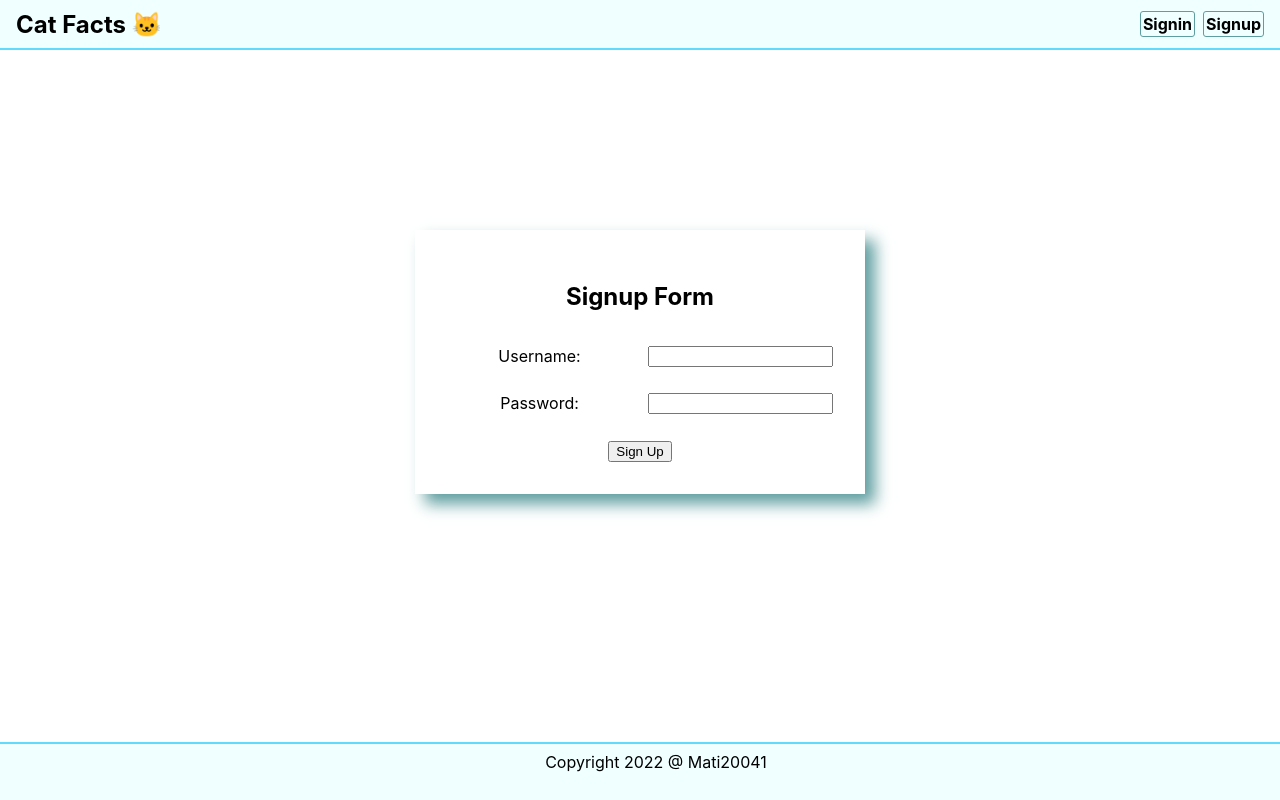
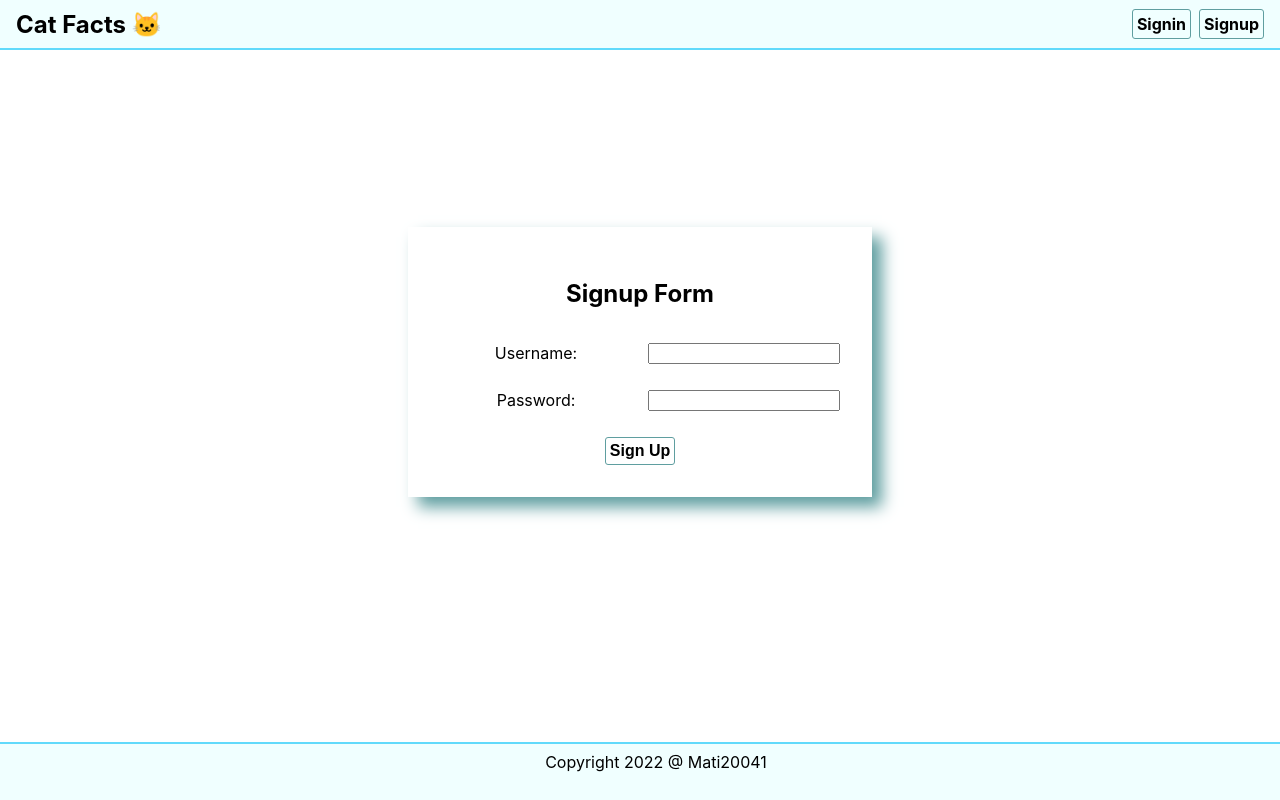
Before and after one commit to Mati20041/cat-facts, a React (Create React App) app in the folder modules/cat-facts-frontend/: page /signup in a window 1280 px wide. Built offline with nearby package versions, Linux system fonts and the light colour scheme.

Commit message:
fixed colors; added theme to todo

```diff
--- a/modules/cat-facts-frontend/src/colors.ts
+++ b/modules/cat-facts-frontend/src/colors.ts
@@ -3,4 +3,6 @@ export const Colors = {
   navBackground: '#F0FFFFFF',
   error: '#FF0000FF',
   shadow: '#5F9EA0FF',
+  white: '#FFFFFF',
+  grayOut: '#5f5f5f',
 };
--- a/modules/cat-facts-frontend/src/components/Navigation.tsx
+++ b/modules/cat-facts-frontend/src/components/Navigation.tsx
@@ -4,6 +4,7 @@ import { Link } from 'react-router-dom';
 import { useAuthentication } from '../providers/AuthenticationProvider';
 import { routes } from '../routing';
 import { Colors } from '../colors';
+import { cssButton } from './StyledParts';
 
 export const Navigation = () => {
   const { user } = useAuthentication();
@@ -43,8 +44,5 @@ const StyledNavigation = styled.nav`
 `;
 
 export const StyledNavigationLink = styled(Link)`
-  font-weight: bold;
-  border: 1px solid ${Colors.shadow};
-  border-radius: 3px;
-  padding: 2px;
+  ${cssButton};
 `;
--- a/modules/cat-facts-frontend/src/components/StyledParts.ts
+++ b/modules/cat-facts-frontend/src/components/StyledParts.ts
@@ -1,11 +1,11 @@
-import styled from 'styled-components';
+import styled, { css } from 'styled-components';
 import { Colors } from '../colors';
 
 export const StyledForm = styled.form`
   display: grid;
   grid-template-columns: 1fr 1fr;
   grid-gap: 1rem;
-  max-width: 25rem;
+  width: 25rem;
 
   & h2 {
     grid-column: span 2;
@@ -33,3 +33,14 @@ export const StyledCard = styled.div`
   display: flex;
   box-shadow: ${Colors.shadow} 10px 10px 15px;
 `;
+export const cssButton = css`
+  font-weight: bold;
+  border: 1px solid ${Colors.shadow};
+  border-radius: 3px;
+  padding: 0.25rem;
+`;
+export const StyledButton = styled.button`
+  font-size: 1rem;
+  ${cssButton};
+  background-color: ${Colors.white};
+`;
--- a/modules/cat-facts-frontend/src/views/Signin.tsx
+++ b/modules/cat-facts-frontend/src/views/Signin.tsx
@@ -10,6 +10,7 @@ import { UserDto } from '@cat-facts/shared';
 import { useAuthentication } from '../providers/AuthenticationProvider';
 import { routes } from '../routing';
 import {
+  StyledButton,
   StyledButtonGroup,
   StyledCard,
   StyledErrorMessage,
@@ -63,9 +64,9 @@ export const Signin = () => {
             </div>
           </StyledValidationError>
           <StyledButtonGroup>
-            <button type="submit" disabled={isLoading}>
+            <StyledButton type="submit" disabled={isLoading}>
               Sign In
-            </button>
+            </StyledButton>
           </StyledButtonGroup>
         </>
       </StyledForm>
--- a/modules/cat-facts-frontend/src/views/Signup.tsx
+++ b/modules/cat-facts-frontend/src/views/Signup.tsx
@@ -8,6 +8,7 @@ import { yupResolver } from '@hookform/resolvers/yup';
 import { UserDto } from '@cat-facts/shared';
 import { routes } from '../routing';
 import {
+  StyledButton,
   StyledButtonGroup,
   StyledCard,
   StyledErrorMessage,
@@ -73,9 +74,9 @@ export const Signup = () => {
             </div>
           </StyledValidationError>
           <StyledButtonGroup>
-            <button type="submit" disabled={isLoading}>
+            <StyledButton type="submit" disabled={isLoading}>
               Sign Up
-            </button>
+            </StyledButton>
           </StyledButtonGroup>
         </>
       </StyledForm>
```
Also changed, not shown: 1 other file (tests, documents, lock files or other folders).
